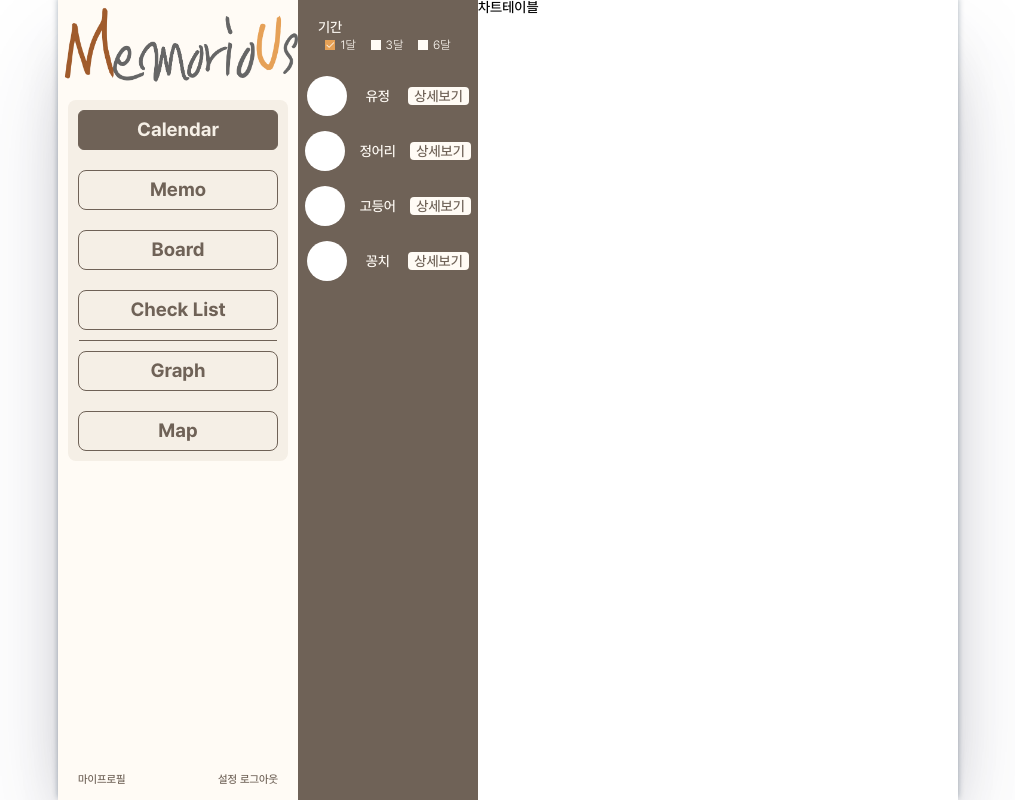
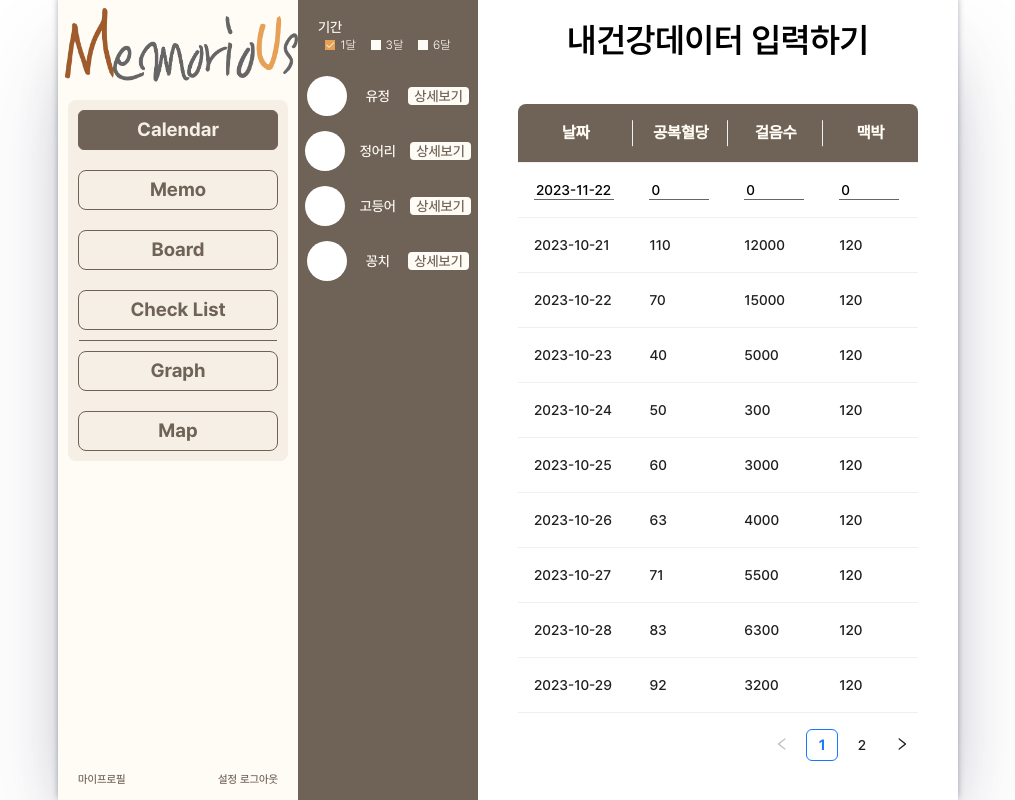
Before and after one commit to yoodeve/memorious-front-R, a React (Create React App) app: page /chart/detail in a window 1280 px wide. Shown: the whole page, without its empty margins (132-1147 px from the left). Built offline with nearby package versions, Linux system fonts and the light colour scheme.

Commit message:
Feat: 차트 디테일 테이블 페이지 퍼블리싱 완료

```diff
--- a/package.json
+++ b/package.json
@@ -4,6 +4,7 @@
   "private": true,
   "dependencies": {
     "@emotion/react": "^11.11.1",
+    "@emotion/styled": "^11.11.0",
     "@testing-library/jest-dom": "^5.17.0",
     "@testing-library/react": "^13.4.0",
     "@testing-library/user-event": "^13.5.0",
--- a/src/component/Chart/ChartGraph.jsx
+++ b/src/component/Chart/ChartGraph.jsx
@@ -7,8 +7,8 @@ function ChartGraph() {
     const chartRef = useRef();
     useEffect(() => {
         const bloodSugarData = chartGraphDummyDataObj.bloodSugar.map(e => e.data);
-        const w = 400;
-        const h = 300;
+        const w = 350; // 고정
+        const h = 120;
         const svg = d3.select(chartRef.current).attr("width", w).attr("height", h).style("background", "#fff").style("margin", 50).style("overflow", "visible");
         const xScale = d3
             .scaleLinear()
--- a/src/component/Chart/chartDummyData.js
+++ b/src/component/Chart/chartDummyData.js
@@ -1,3 +1,7 @@
+import ChartFirstRowDateInput from "../ChartDetail/ChartFirstRowDateInput";
+import ChartTableFirstRowInput from "../ChartDetail/ChartFirstRowInput";
+
+/* eslint-disable no-unused-vars */
 export const chartProfileDummyDataObj = [
     { profileImgSrc: "", profileName: "유정" },
     { profileImgSrc: "", profileName: "정어리" },
@@ -25,7 +29,7 @@ export const chartGraphDummyDataObj = {
         { date: "2023-10-26", data: 200 },
     ],
     pulse: [
-        { date: "2023-10-20", data: 100 },
+        { date: "2023-10-20", data: 54 },
         { date: "2023-10-21", data: 120 },
         { date: "2023-10-22", data: 40 },
         { date: "2023-10-23", data: 60 },
@@ -36,3 +40,68 @@ export const chartGraphDummyDataObj = {
 };
 
 export const chartPeriodArray = ["1달", "3달", "6달"];
+
+export const chartTableDummyData = [
+    { date: "2023-10-20", FBS: 100, step: 10000, pulse: 120 },
+    { date: "2023-10-21", FBS: 110, step: 12000, pulse: 120 },
+    { date: "2023-10-22", FBS: 70, step: 15000, pulse: 120 },
+    { date: "2023-10-23", FBS: 40, step: 5000, pulse: 120 },
+    { date: "2023-10-24", FBS: 50, step: 300, pulse: 120 },
+    { date: "2023-10-25", FBS: 60, step: 3000, pulse: 120 },
+    { date: "2023-10-26", FBS: 63, step: 4000, pulse: 120 },
+    { date: "2023-10-27", FBS: 71, step: 5500, pulse: 120 },
+    { date: "2023-10-28", FBS: 83, step: 6300, pulse: 120 },
+    { date: "2023-10-29", FBS: 92, step: 3200, pulse: 120 },
+    { date: "2023-10-30", FBS: 54, step: 2200, pulse: 120 },
+    { date: "2023-10-31", FBS: 57, step: 2100, pulse: 120 },
+    { date: "2023-11-01", FBS: 59, step: 3000, pulse: 120 },
+    { date: "2023-11-02", FBS: 68, step: 10000, pulse: 120 },
+    { date: "2023-11-03", FBS: 90, step: 11300, pulse: 120 },
+];
+
+export const tableColumns = [
+    {
+        title: "날짜",
+        dataIndex: "date",
+        onHeaderCell: () => ({ style: { background: "#6F6257", color: "#fffbf5", textAlign: "center", fontSize: "16px" } }),
+        render: (t, r, i) => {
+            if (i === 0) {
+                return <ChartFirstRowDateInput />;
+            }
+            return t;
+        },
+    },
+    {
+        title: "공복혈당",
+        dataIndex: "FBS",
+        onHeaderCell: () => ({ style: { background: "#6F6257", color: "#fffbf5", textAlign: "center", fontSize: "16px" } }),
+        render: (t, r, i) => {
+            if (i === 0) {
+                return <ChartTableFirstRowInput />;
+            }
+            return t;
+        },
+    },
+    {
+        title: "걸음수",
+        dataIndex: "step",
+        onHeaderCell: () => ({ style: { background: "#6F6257", color: "#fffbf5", textAlign: "center", fontSize: "16px" } }),
+        render: (t, r, i) => {
+            if (i === 0) {
+                return <ChartTableFirstRowInput />;
+            }
+            return t;
+        },
+    },
+    {
+        title: "맥박",
+        dataIndex: "pulse",
+        onHeaderCell: () => ({ style: { background: "#6F6257", color: "#fffbf5", textAlign: "center", fontSize: "16px" } }),
+        render: (t, r, i) => {
+            if (i === 0) {
+                return <ChartTableFirstRowInput />;
+            }
+            return t;
+        },
+    },
+];
--- /dev/null
+++ b/src/component/ChartDetail/ChartFirstRowDateInput.jsx
@@ -0,0 +1,11 @@
+import React from "react";
+import dayjs from "dayjs";
+import { firstRowDateInput } from "./style";
+/** @jsxImportSource @emotion/react */
+
+function ChartFirstRowDateInput({ value, setValue }) {
+    const date = dayjs().format("YYYY-MM-DD");
+    return <input css={firstRowDateInput} value={value || date} onChange={setValue} type="text" />;
+}
+
+export default ChartFirstRowDateInput;
--- /dev/null
+++ b/src/component/ChartDetail/ChartFirstRowInput.jsx
@@ -0,0 +1,13 @@
+import React, { useState } from "react";
+import { firstRowInput } from "./style";
+/** @jsxImportSource @emotion/react */
+
+function ChartTableFirstRowInput() {
+    const [value, setValue] = useState(0);
+    const onChange = e => {
+        setValue(e.target.value);
+    };
+    return <input css={firstRowInput} value={value} onChange={onChange} type="text" />;
+}
+
+export default ChartTableFirstRowInput;
--- /dev/null
+++ b/src/component/ChartDetail/ChartTableContainer.jsx
@@ -0,0 +1,9 @@
+import React from "react";
+import { chartTableWrap } from "./style";
+/** @jsxImportSource @emotion/react */
+
+function ChartTableContainer({ children }) {
+    return <div css={chartTableWrap}>{children}</div>;
+}
+
+export default ChartTableContainer;
--- /dev/null
+++ b/src/component/ChartDetail/style.js
@@ -0,0 +1,31 @@
+import { css } from "@emotion/react";
+
+export const chartTableWrap = css`
+    display: flex;
+    flex-direction: column;
+    justify-content: space-around;
+    align-items: center;
+    place-items: center;
+    margin: 0 auto;
+    h1 {
+        font-size: 34px;
+        text-align: center;
+        font-family: "Pretendard-SemiBold";
+    }
+`;
+
+export const firstRowDateInput = css`
+    width: 80px;
+    border: none;
+    outline: none;
+    background-color: transparent;
+    border-bottom: 1px solid #666;
+`;
+
+export const firstRowInput = css`
+    width: 60px;
+    border: none;
+    outline: none;
+    background-color: transparent;
+    border-bottom: 1px solid #666;
+`;
--- a/src/pages/ChartDetail/ChartDetail.jsx
+++ b/src/pages/ChartDetail/ChartDetail.jsx
@@ -1,8 +1,22 @@
-import React from "react";
+import React, { useMemo } from "react";
+import { Table } from "antd";
 import Chart from "../../component/Chart/Chart";
+import ChartTableContainer from "../../component/ChartDetail/ChartTableContainer";
+import { chartTableDummyData, tableColumns } from "../../component/Chart/chartDummyData";
 
 function ChartDetail() {
-    return <Chart>차트테이블</Chart>;
+    const tableCss = useMemo(() => {
+        return { width: "400px", borderRadius: "6px" };
+    }, []);
+
+    return (
+        <Chart>
+            <ChartTableContainer>
+                <h1>내건강데이터 입력하기</h1>
+                <Table headerColor="#6F6257" dataSource={chartTableDummyData} columns={tableColumns} style={tableCss} position="bottomCenter" />
+            </ChartTableContainer>
+        </Chart>
+    );
 }
 
 export default ChartDetail;
```
Also changed, not shown: 1 other file (tests, documents, lock files or other folders).
